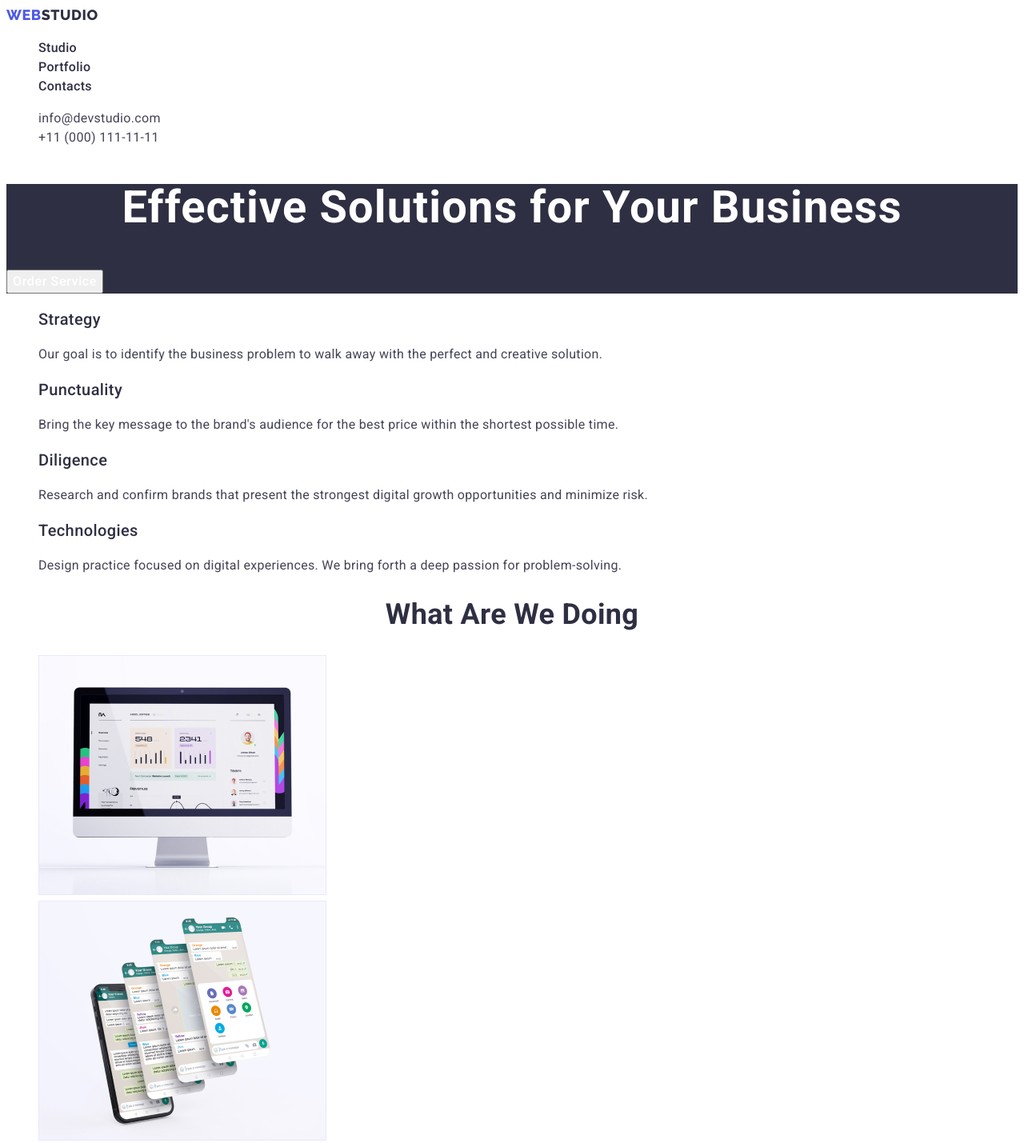
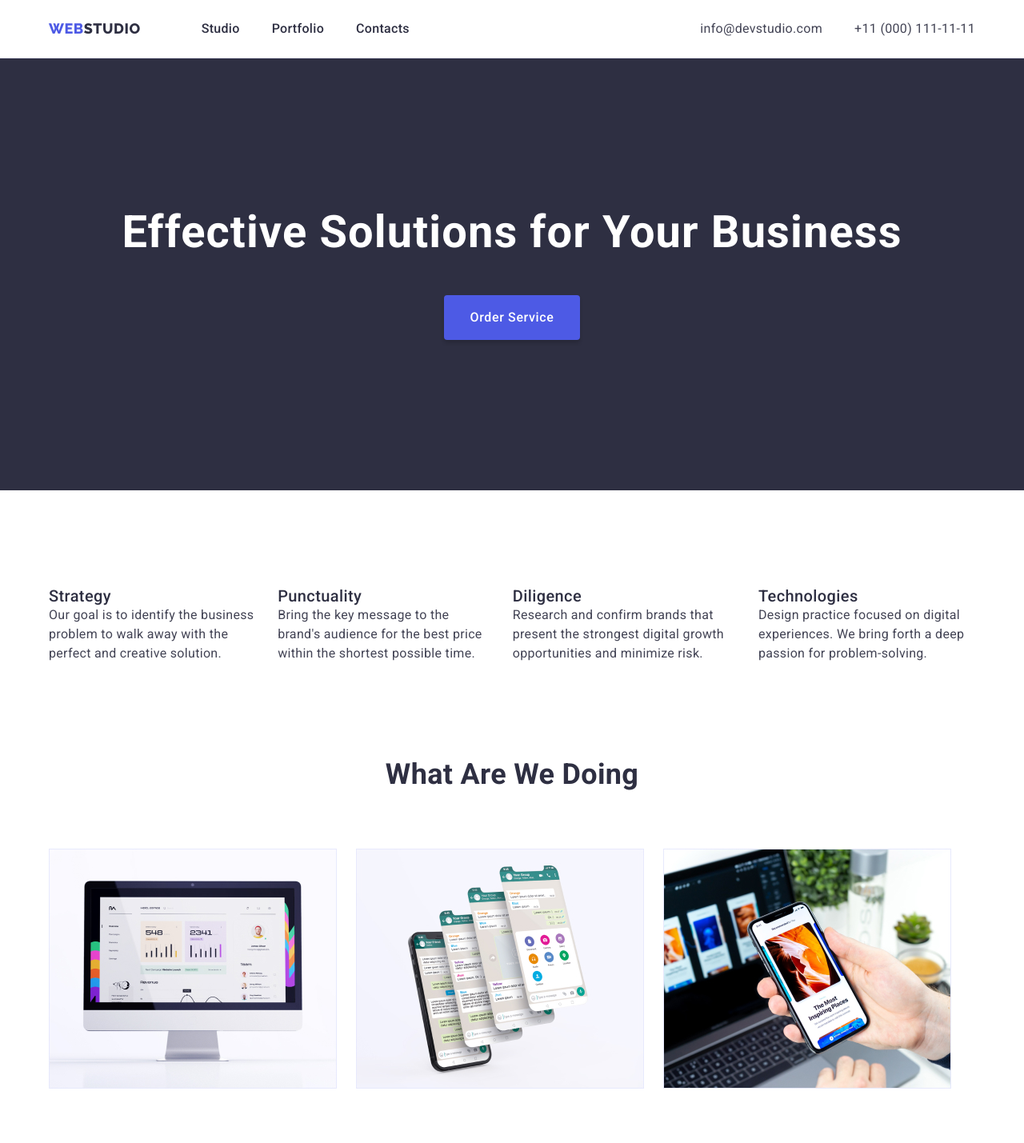
Before and after one commit to Ysh0ee/goit-markup-hw-03, a plain HTML site: page index.html in a window 1280 px wide. Shown: the top 1429 px of the page at 80% size. Drawn offline with nearby package versions, Linux system fonts and the light colour scheme.

Commit message:
finished index page

```diff
--- a/css/styles.css
+++ b/css/styles.css
@@ -1,3 +1,20 @@
+h1,
+h2,
+h3,
+h4,
+h5,
+h6,
+p,
+ul {
+   padding: 0;
+   margin: 0;
+}
+
+.container {
+   max-width: 1158px;
+   margin: 0 auto;
+}
+
 :root {
    --clr-iris: #4d5ae5;
    --clr-ocean: #404bbf;
@@ -30,7 +47,24 @@ body {
 
 /* HEADER */
 
+.header {
+   padding: 24px 0;
+   border-bottom: 1px solid #e7e9fc;
+}
+
+.header__content {
+   display: flex;
+   align-items: center;
+   justify-content: space-between;
+}
+
+.header__nav {
+   display: flex;
+   align-items: center;
+}
+
 .header__logo {
+   margin: 0 76px 0 0;
    font-family: 'Raleway', sans-serif;
    font-size: 18px;
    font-weight: 800;
@@ -44,12 +78,21 @@ body {
    color: var(--clr-navy-blue);
 }
 
+.header__menu-list {
+   display: flex;
+}
+
 .header__menu-item {
+   margin: 0 40px 0 0;
    font-weight: 500;
    font-size: 16px;
    line-height: 1.5;
    letter-spacing: 0.02em;
    color: var(--clr-navy-blue);
+}
+
+.header__menu-item:last-child {
+   margin: 0;
 }
 
 .header__menu-item a,
@@ -81,12 +124,30 @@ body {
    font-style: normal;
 }
 
+.header__contacts-list {
+   display: flex;
+}
+
+.header__contacts-item:not(:last-child) {
+   margin: 0 40px 0 0;
+}
+
 /* section HERO */
+
 .hero {
+   padding: 188px 0;
    background-color: var(--clr-navy-blue);
 }
 
+.hero__container {
+   display: flex;
+   flex-direction: column;
+   align-items: center;
+   justify-content: center;
+}
+
 .hero__title {
+   margin: 0 0 48px 0;
    font-size: 56px;
    font-weight: 700;
    line-height: 1.07;
@@ -96,6 +157,7 @@ body {
 }
 
 .hero__button {
+   padding: 16px 32px;
    font-family: 'Roboto', sans-serif;
    font-size: 16px;
    font-weight: 500;
@@ -103,9 +165,21 @@ body {
    letter-spacing: 0.04em;
    color: #ffffff;
    cursor: pointer;
+   background-color: var(--clr-iris);
+   border: none;
+   box-shadow: 0px 4px 4px rgba(0, 0, 0, 0.15);
+   border-radius: 4px;
+}
+
+.hero__button:hover {
+   background-color: var(--clr-ocean);
 }
 
 /* section FEATURES */
+.features {
+   padding: 120px 0;
+}
+
 .features__title {
    font-size: 20px;
    font-weight: 500;
@@ -114,8 +188,21 @@ body {
    color: var(--clr-navy-blue);
 }
 
+.features__list {
+   display: flex;
+}
+
+.features__item:not(:last-child) {
+   margin: 0 24px 0 0;
+}
+
 /* section ABOUT US */
+.about-us {
+   padding: 0 0 120px 0;
+}
+
 .about-us__title {
+   margin: 0 0 72px 0;
    font-size: 36px;
    font-weight: 700;
    line-height: 1.11;
@@ -124,8 +211,22 @@ body {
    text-align: center;
 }
 
+.about-us__list {
+   display: flex;
+}
+
+.about-us__item:not(:last-child) {
+   margin: 0 24px 0 0;
+}
+
 /* section OUR TEAM */
+.our-team {
+   padding: 120px 0;
+   background-color: var(--clr-cloud);
+}
+
 .our-team__title {
+   margin: 0 0 72px 0;
    font-size: 36px;
    font-weight: 700;
    line-height: 1.11;
@@ -133,6 +234,14 @@ body {
    color: var(--clr-navy-blue);
    text-transform: capitalize;
    text-align: center;
+}
+
+.our-team__list {
+   display: flex;
+}
+
+.our-team__item:not(:last-child) {
+   margin: 0 24px 0 0;
 }
 
 .our-team__item-title {
@@ -179,7 +288,17 @@ body {
 
 /* FOOTER */
 .footer {
+   padding: 100px 0;
    background-color: var(--clr-navy-blue);
+}
+
+.footer__logo {
+   display: inline-block;
+   margin: 0 0 16px 0;
+}
+
+.footer__text {
+   color: var(--clr-cloud);
 }
 
 .header__logo .footer__logo-span {
--- a/index.html
+++ b/index.html
@@ -5,6 +5,7 @@
       <meta http-equiv="X-UA-Compatible" content="IE=edge" />
       <meta name="viewport" content="width=device-width, initial-scale=1.0" />
       <title>Main page</title>
+      <link href=" https://cdn.jsdelivr.net/npm/modern-normalize@1.1.0/modern-normalize.min.css " rel="stylesheet" />
       <link rel="preconnect" href="https://fonts.googleapis.com" />
       <link rel="preconnect" href="https://fonts.gstatic.com" crossorigin />
       <link href="https://fonts.googleapis.com/css2?family=Raleway:wght@800&family=Roboto:wght@400;500;700;900&display=swap" rel="stylesheet" />
@@ -13,6 +14,7 @@
    <body>
       <!-- header -->
       <header class="header">
+         <div class="container header__content">
             <nav class="header__nav">
                <a href="./index.html" class="header__logo link">Web<span>Studio</span></a>
                <ul class="header__menu-list list">
@@ -22,19 +24,23 @@
                </ul>
             </nav>
             <address class="header__contacts">
-            <ul class="list">
+               <ul class="list header__contacts-list">
                   <li class="header__contacts-item"><a href="mailto:info@devstudio.com" class="header__contacts-link link">info@devstudio.com</a></li>
                   <li class="header__contacts-item"><a href="tel:+110001111111" class="header__contacts-link link">+11 (000) 111-11-11</a></li>
                </ul>
             </address>
+         </div>
       </header>
       <!-- main -->
       <main>
          <section class="hero">
+            <div class="container hero__container">
                <h1 class="hero__title">Effective Solutions for Your Business</h1>
                <button type="button" class="hero__button">Order Service</button>
+            </div>
          </section>
          <section class="features">
+            <div class="container">
                <h2 class="features__title" hidden>features</h2>
                <ul class="features__list list">
                   <li class="features__item">
@@ -54,22 +60,26 @@
                      <p class="features__text">Design practice focused on digital experiences. We bring forth a deep passion for problem-solving.</p>
                   </li>
                </ul>
+            </div>
          </section>
          <section class="about-us">
+            <div class="container">
                <h2 class="about-us__title">What are we doing</h2>
-            <ul class="list">
-               <li>
+               <ul class="list about-us__list">
+                  <li class="about-us__item">
                      <img src="./images/monitor.jpg" alt="statistics on the monitor" width="360" />
                   </li>
-               <li>
+                  <li class="about-us__item">
                      <img src="./images/application.jpg" alt="application pages" width="360" />
                   </li>
-               <li>
+                  <li class="about-us__item">
                      <img src="./images/phone-screen.jpg" alt="article on the phone screen" width="360" />
                   </li>
                </ul>
+            </div>
          </section>
          <section class="our-team">
+            <div class="container">
                <h2 class="our-team__title">Our Team</h2>
                <ul class="our-team__list list">
                   <li class="our-team__item">
@@ -93,12 +103,15 @@
                      <p class="features__text">UI Designer</p>
                   </li>
                </ul>
+            </div>
          </section>
       </main>
       <!-- footer -->
       <footer class="footer">
-         <a href="./index.html" class="header__logo link">Web<span class="footer__logo-span">Studio</span></a>
+         <div class="container">
+            <a href="./index.html" class="header__logo link footer__logo">Web<span class="footer__logo-span">Studio</span></a>
             <p class="footer__text">Increase the flow of customers and sales for your business with digital marketing & growth solutions.</p>
+         </div>
       </footer>
    </body>
 </html>
```
Also changed, not shown: portfolio.html (+4 -1 lines). Lines whose indentation alone changed are shown as unchanged.
